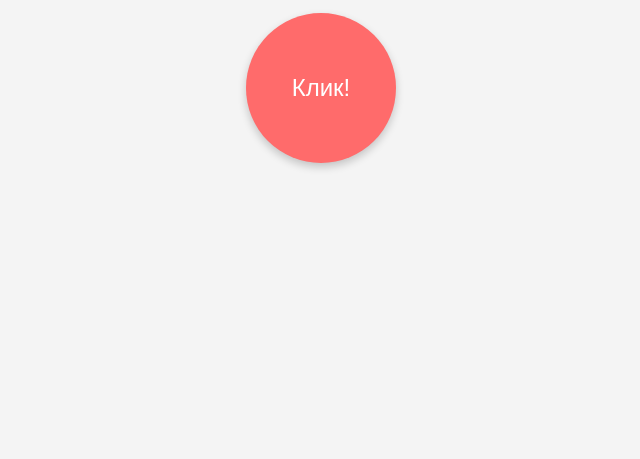
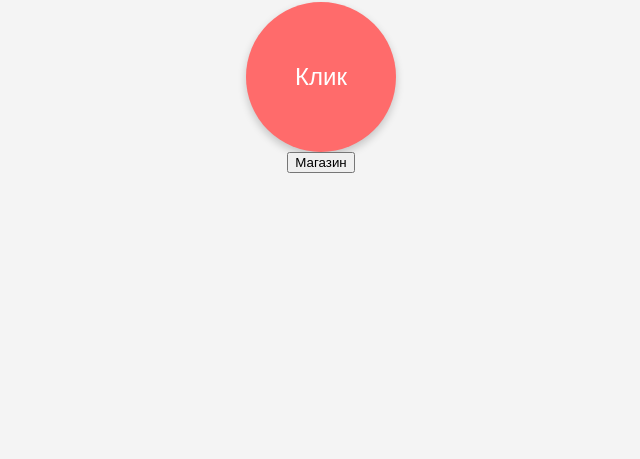
Before and after one commit to dremerdima3/clicker-game, a plain HTML site: page index.html in a window 1280 px wide. Shown: the part 341-800 px from the top of the page, without its empty margins (319-959 px from the left). Drawn offline with Linux system fonts and the light colour scheme.

Commit message:
Update index.html

```diff
--- a/index.html
+++ b/index.html
@@ -3,12 +3,14 @@
 <head>
     <meta charset="UTF-8">
     <meta name="viewport" content="width=device-width, initial-scale=1.0">
-    <title>Кликер Игра</title>
+    <title>Кликер Игра с Магазином</title>
     <link rel="stylesheet" href="style.css">
 </head>
 <body>
     <div id="counter">Клики: 0</div>
-    <button id="click-button">Клик!</button>
+    <button id="click-button">Клик</button>
+    <button id="shop-button">Магазин</button>
+    <div id="shop"></div>
 
     <script src="app.js"></script>
 </body>
```
